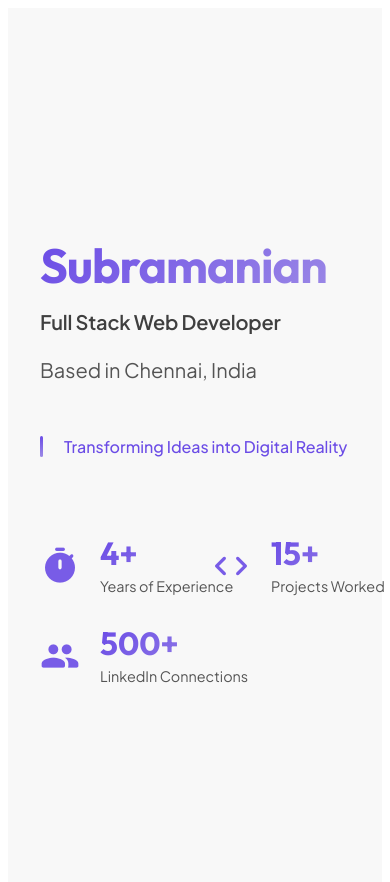
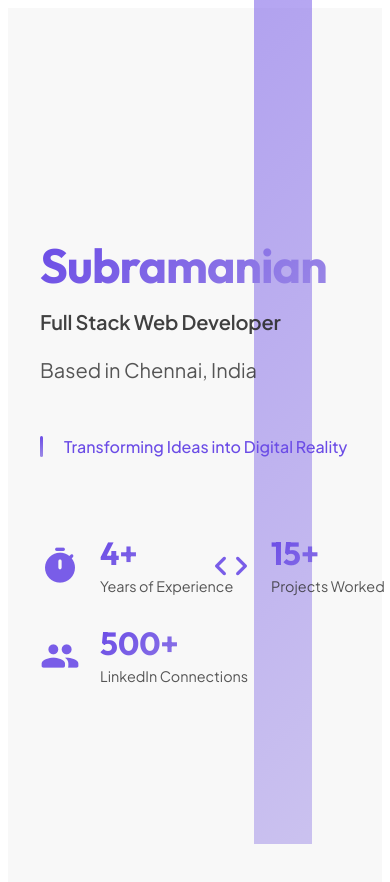
Before and after one commit to subramanian3600/portfolio, an Angular app: page / in a window 390 px wide. Shown: the top 882 px of the page. Built offline with nearby package versions, Linux system fonts and the light colour scheme.

Commit message:
background bar

```diff
--- a/src/app/app.html
+++ b/src/app/app.html
@@ -1,4 +1,5 @@
 <div class="landing-container">
+  <div class="background-bar"></div>
   <div class="content-wrapper">
     <div class="header">
       <h1 class="name">Subramanian</h1>
@@ -18,6 +19,8 @@
         </div>
       }
     </div>
+
+
   </div>
 </div>
 
--- a/src/app/app.scss
+++ b/src/app/app.scss
@@ -21,10 +21,27 @@
   display: flex;
   align-items: center;
   min-height: 100vh;
+  position: relative;
+  overflow: visible;
+}
+
+.background-bar {
+  position: fixed;
+  right: calc(100% - 85%);
+  top: 0;
+  width: 16%;
+  height: 100vh;
+  background: linear-gradient(135deg, var(--primary-color), var(--secondary-color));
+  z-index: 0;
+  opacity: 0.8;
+  animation: slideDownBar 2s ease-out forwards;
+  pointer-events: none;
 }
 
 .content-wrapper {
   width: 100%;
+  position: relative;
+  z-index: 1;
 }
 
 .header {
@@ -174,6 +191,26 @@
   }
 }
 
+@keyframes slideInRight {
+  from {
+    opacity: 0;
+    transform: translateX(100px) translateY(-50%);
+  }
+  to {
+    opacity: 0.8;
+    transform: translateX(0) translateY(-50%);
+  }
+}
+
+@keyframes slideDownBar {
+  from {
+    clip-path: polygon(0 0%, 100% 0%, 100% 0%, 0 0%);
+  }
+  to {
+    clip-path: polygon(0 0%, 100% 0%, 100% 100%, 0 100%);
+  }
+}
+
 @keyframes expandHeight {
   from {
     height: 0;
@@ -241,4 +278,26 @@
   .stat-label {
     font-size: 0.9rem;
   }
+
+  .background-bar {
+    width: 15%;
+    right: calc(100% - 80%);
+    opacity: 0.5;
+  }
+
+  .social-container {
+    grid-template-columns: repeat(3, 1fr);
+    gap: 1.5rem;
+    margin-top: 2rem;
+    max-width: 300px;
+  }
+
+  .social-link {
+    width: 80px;
+    height: 80px;
+
+    .material-icons-round {
+      font-size: 2rem;
+    }
+  }
 }
```
